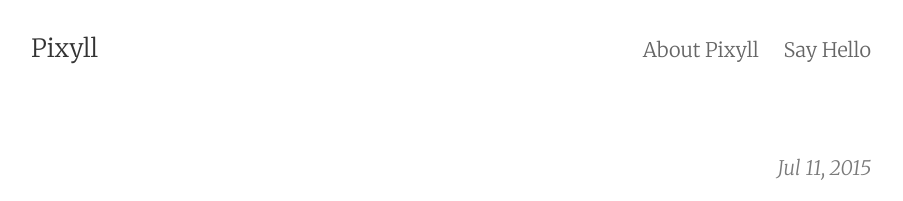
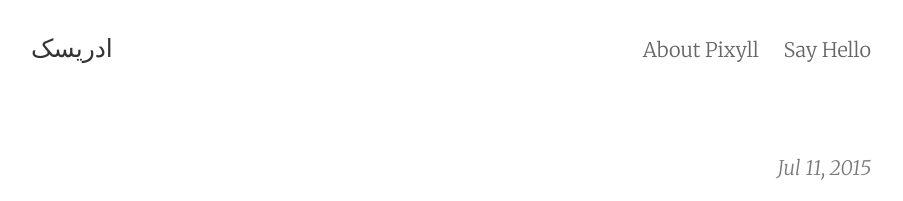
Before and after one commit to edrissss/dip, a Jekyll site: the page built from index.html, in a window 1280 px wide. Shown: the top 201 px of the page, without its empty margins (189-1092 px from the left). Built offline with Jekyll 4.4.1, drawn with Linux system fonts in a browser that asks for light colours; the list of posts is cut into pages by our own code.

Commit message:
Update _config.yml

```diff
--- a/_config.yml
+++ b/_config.yml
@@ -1,7 +1,7 @@
 # Site settings
-title:       Pixyll
+title:       ادریسک
 email:       your_email@example.com
-author:      John Otander
+author:       ادریس میرویسی
 description: "A simple, beautiful theme for Jekyll that emphasizes content rather than aesthetic fluff."
 baseurl:     ""
 url:
```
